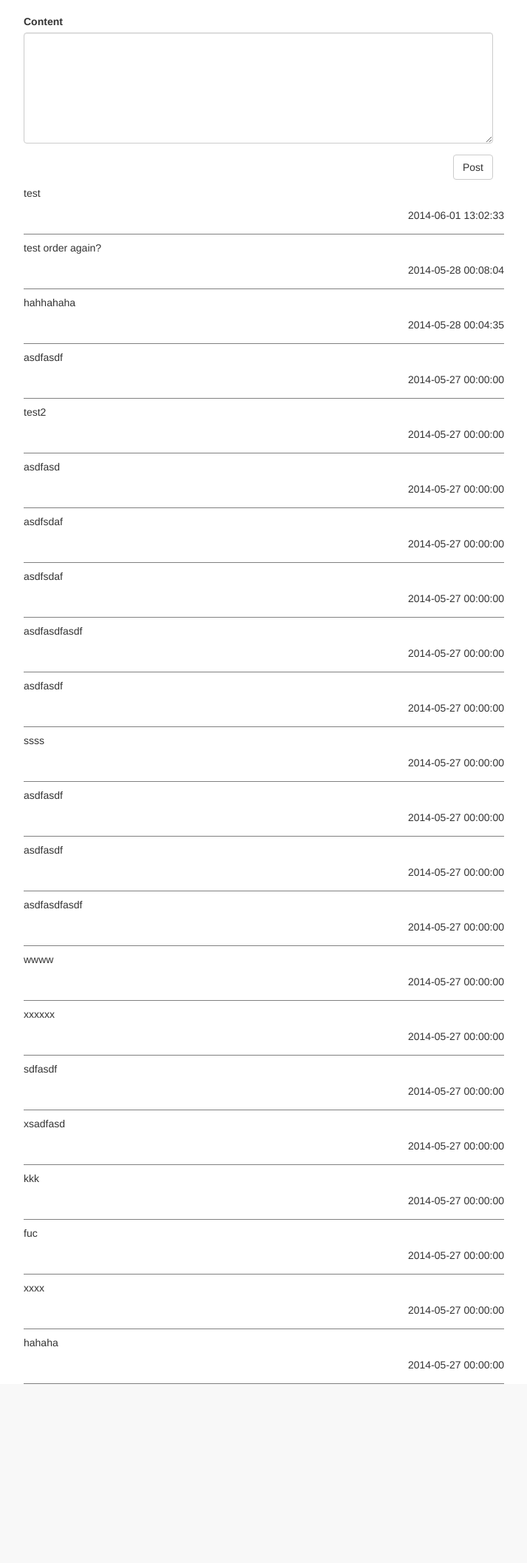
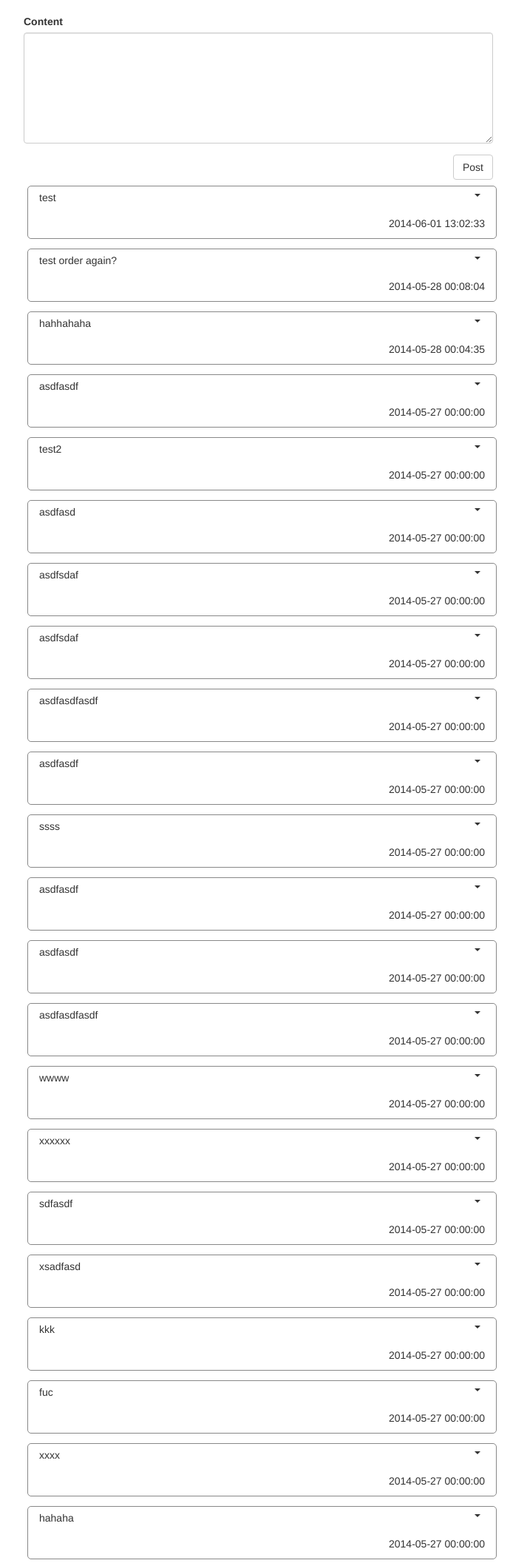
Before and after one commit to jxWho/WEB_ABOUT, a Flask app: page / in a window 1280 px wide. Shown: the part 51-2164 px from the top of the page at 74% size, without its empty margins (243-956 px from the left). Before the commit the page ends 1922 px from the top, so only its background shows below. Run offline with Flask 2, Linux system fonts and the light colour scheme; a user stored in the database is signed in; data comes from the database, SQL or seed files in the repository; both versions use the stored data as it was after the commit; some libraries are stand-ins or nearby versions.

Commit message:
chang the layout of the index

```diff
--- a/app/static/default.css
+++ b/app/static/default.css
@@ -7,9 +7,19 @@ body{
   font-size: 15px ;
 }
 
-#postContainer .row{
-  border-bottom: 1px solid gray;
-  padding-bottom: 5px;
-  padding-top: 3px;
-  margin-top: 5px;
+#postContainer div.container{
+  margin: 5px;
+  margin-top: 8px;
+  border-radius:5px;
+  border: 1px #888888 solid;
 }
+
+#postContainer div.container p{
+  padding-top:5px;
+}
+
+#postContainer div.dropdown{
+}
+#postContainer div.dropdown button{
+  background:white;
+}
--- a/app/templates/index.html
+++ b/app/templates/index.html
@@ -20,8 +20,27 @@
     <!-- List all posts here -->
       <div class="container col-md-7 col-md-offset-2" id="postContainer">
         {% for post in posts %}
-        <div class="row col-md-offset-0">
-          <p>{{post.body}}</p>
+        <div class="container col-md-12 col-md-offset-0">
+
+          <div class="dropdown pull-right">
+            <button class="btn btn-xs dropdown-toggle " type="button"
+              id="dropdownMenu1" data-toggle="dropdown">
+              <span class="caret"></span>
+            </button>
+            <ul class="dropdown-menu" role="menu"
+              aria-labelleby="dropdownMenu1">
+
+              <li role="presentation">
+                <a href="#" role="menuitem">
+                  Delete
+                </a>
+            </li>
+
+            </ul>
+
+          </div>
+
+          <p class="clearfix">{{post.body}}</p>
           <p class="pull-right">{{post.timestamp}}</p>
         </div>
         {% endfor %}
```
Also changed, not shown: app.db.
